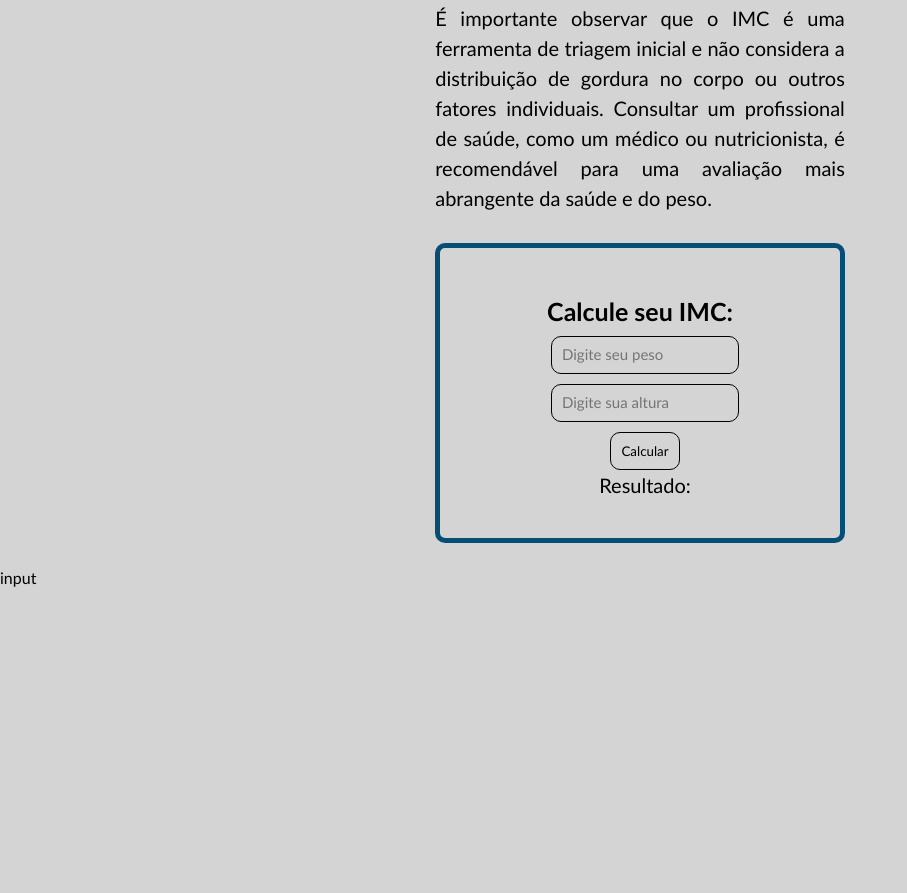
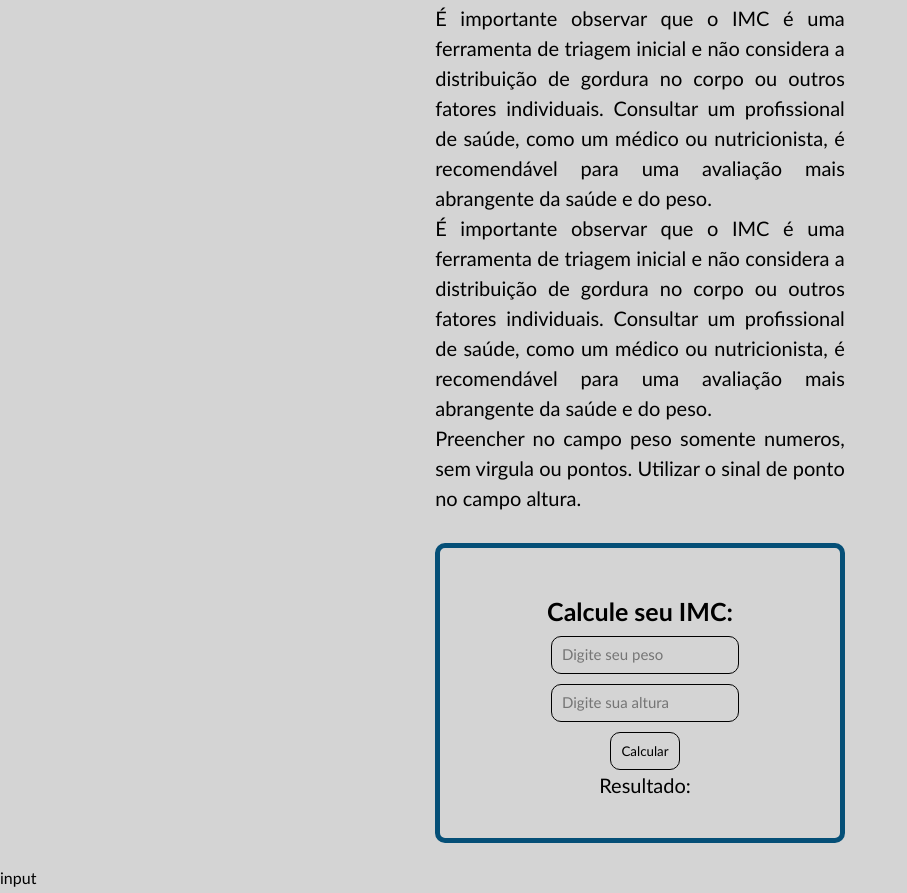
Before and after one commit to Matheusmads14/Matheusmads14-Vida-Saud-vel-Seu-Guia-Completo-para-Bem-Estar, a plain HTML site: page index.html in a window 1280 px wide. Shown: the part 9637-10530 px from the top of the page, without its empty margins (0-907 px from the left). Before the commit the page ends 10230 px from the top, so only its background shows below. Drawn offline with Linux system fonts and the light colour scheme; files whose address does not match are found by name.

Commit message:
Update index.html

```diff
--- a/index.html
+++ b/index.html
@@ -153,6 +153,9 @@
                     <li>Obesidade (grau III): IMC igual ou superior a 40.</li>
                 </ul>
                 <p>É importante observar que o IMC é uma ferramenta de triagem inicial e não considera a distribuição de gordura no corpo ou outros fatores individuais. Consultar um profissional de saúde, como um médico ou nutricionista, é recomendável para uma avaliação mais abrangente da saúde e do peso. </p>
+                 <p>É importante observar que o IMC é uma ferramenta de triagem inicial e não considera a distribuição de gordura no corpo ou outros fatores individuais. Consultar um profissional de saúde, como um médico ou nutricionista, é recomendável para uma avaliação mais abrangente da saúde e do peso. </p>
+                <p>Preencher no campo peso somente numeros, sem virgula ou pontos.
+                    Utilizar o sinal de ponto no campo altura.<p>
                 <div class="imc">
                     <h3>Calcule seu IMC:</h3>
                     <div class="conteudo">
```
